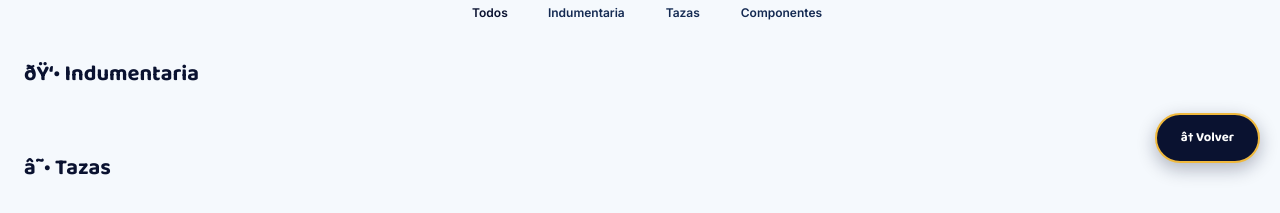
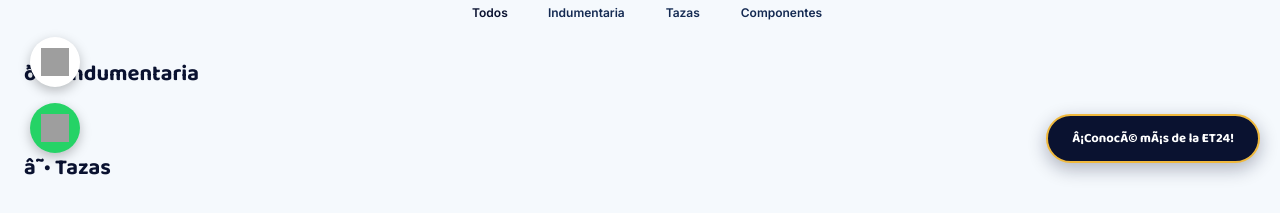
Before and after one commit to VuestroSalvador/OmelhorProyectoDaHistoria, a website: page merch.html in a window 1280 px wide. Shown: the part 617-830 px from the top of the page. Drawn offline with Linux system fonts and the light colour scheme; no server answers; grey boxes are pictures that could not be loaded.

Commit message:
Cosas de ig y wasap y pequeñas modificacsciones

```diff
--- a/body.css
+++ b/body.css
@@ -553,3 +553,46 @@ button { font-family: var(--font-display); }
     .cat-chip-icon { width: 52px; height: 52px; font-size: 20px; }
     .productos { grid-template-columns: repeat(2, 1fr); gap: 14px; }
 }
+
+
+/* Contenedor flotante en la esquina inferior izquierda */
+.social-float-container {
+  position: fixed; /* Mantiene los botones siempre visibles al hacer scroll */
+  bottom: 30px;    /* Separación respecto al borde inferior */
+  left: 30px;      /* Separación respecto al borde izquierdo */
+  display: flex;
+  flex-direction: column;
+  gap: 16px;       /* Espacio vertical entre los botones */
+  z-index: 9999;   /* Asegura que queden sobre las tarjetas del catálogo */
+}
+
+/* Estilo base de los botones */
+.social-btn {
+  width: 50px;
+  height: 50px;
+  border-radius: 50%;
+  display: flex;
+  align-items: center;
+  justify-content: center;
+  box-shadow: 0 4px 12px rgba(0, 0, 0, 0.25);
+  transition: transform 0.2s ease, box-shadow 0.2s ease;
+  text-decoration: none;
+}
+
+.social-btn:hover {
+  transform: scale(1.1);
+  box-shadow: 0 6px 16px rgba(0, 0, 0, 0.35);
+}
+
+.social-btn img {
+  width: 28px;
+  height: 28px;
+}
+
+.wa {
+  background-color: #25D366;
+}
+
+.ig {
+  background-color: #ffffff;
+}
--- a/merch.html
+++ b/merch.html
@@ -13,9 +13,7 @@
         <div class="menu-container">
             <img src="https://res.cloudinary.com/lnjdanbc/image/upload/v1787790201/img.tecN_24.png" class="menu-icon" onclick="toggleMenu()">
             <div id="menu" class="menu">
-                <a href="homeET24.html">Inicio</a>
-                <a href="buffet.html">Buffet</a>
-                <a href="merch.html">Merchandising</a>
+                <a href="homeET24.html">Sobre la ET24</a>
             </div>
         </div>
         <span class="topbar-brand">ET24 <strong>SHOP</strong></span>
@@ -37,7 +35,8 @@
     <p>Productos oficiales de la ET N°24</p>
 </section>
 
-<a href="homeET24.html" class="btn-volver">← Volver</a>
+<a href="homeET24.html" class="btn-volver">¡Conocé más de la ET24!</a>
+
 
 <meta charset="UTF-8">
 <meta name="viewport" content="width=device-width, initial-scale=1.0">
@@ -98,6 +97,7 @@
     </button>
 </nav>
 
+
 <section class="catalogo">
 
     <div class="categoria-bloque" data-categoria="indumentaria" id="cat-indumentaria">
@@ -117,6 +117,24 @@
 
 </section>
 
+ <!-- Botones de redes sociales -->
+  <div class="social-float-container">
+  <!-- Instagram -->
+  <a href="https://instagram.com/salvagarrcia"
+     target="_blank"
+     class="social-btn ig"
+     title="Seguinos en Instagram">
+    <img src="https://upload.wikimedia.org/wikipedia/commons/e/e7/Instagram_logo_2016.svg" alt="Instagram">
+  </a>
+  <a href="https://wa.me/123456767788?text=Hola!%20Tengo%20una%20consulta%20sobre%20LA%2024%20SHOP"
+     target="_blank"
+     class="social-btn wa"
+     title="Contactar por WhatsApp">
+    <img src="https://upload.wikimedia.org/wikipedia/commons/6/6b/WhatsApp.svg" alt="WhatsApp">
+  </a>
+
+</div>
+
 <script src="merch.js"></script>
 
 
--- a/styleHome.css
+++ b/styleHome.css
@@ -713,3 +713,45 @@ a{
         transform: none;
     }
 }
+
+/* Contenedor flotante en la esquina inferior izquierda */
+.social-float-container {
+  position: fixed; /* Mantiene los botones siempre visibles al hacer scroll */
+  bottom: 30px;    /* Separación respecto al borde inferior */
+  left: 30px;      /* Separación respecto al borde izquierdo */
+  display: flex;
+  flex-direction: column;
+  gap: 16px;       /* Espacio vertical entre los botones */
+  z-index: 9999;   /* Asegura que queden sobre las tarjetas del catálogo */
+}
+
+/* Estilo base de los botones */
+.social-btn {
+  width: 50px;
+  height: 50px;
+  border-radius: 50%;
+  display: flex;
+  align-items: center;
+  justify-content: center;
+  box-shadow: 0 4px 12px rgba(0, 0, 0, 0.25);
+  transition: transform 0.2s ease, box-shadow 0.2s ease;
+  text-decoration: none;
+}
+
+.social-btn:hover {
+  transform: scale(1.1);
+  box-shadow: 0 6px 16px rgba(0, 0, 0, 0.35);
+}
+
+.social-btn img {
+  width: 28px;
+  height: 28px;
+}
+
+.wa {
+  background-color: #25D366;
+}
+
+.ig {
+  background-color: #ffffff;
+}
```
Also changed, not shown: homeET24.html (+17 -0 lines).
